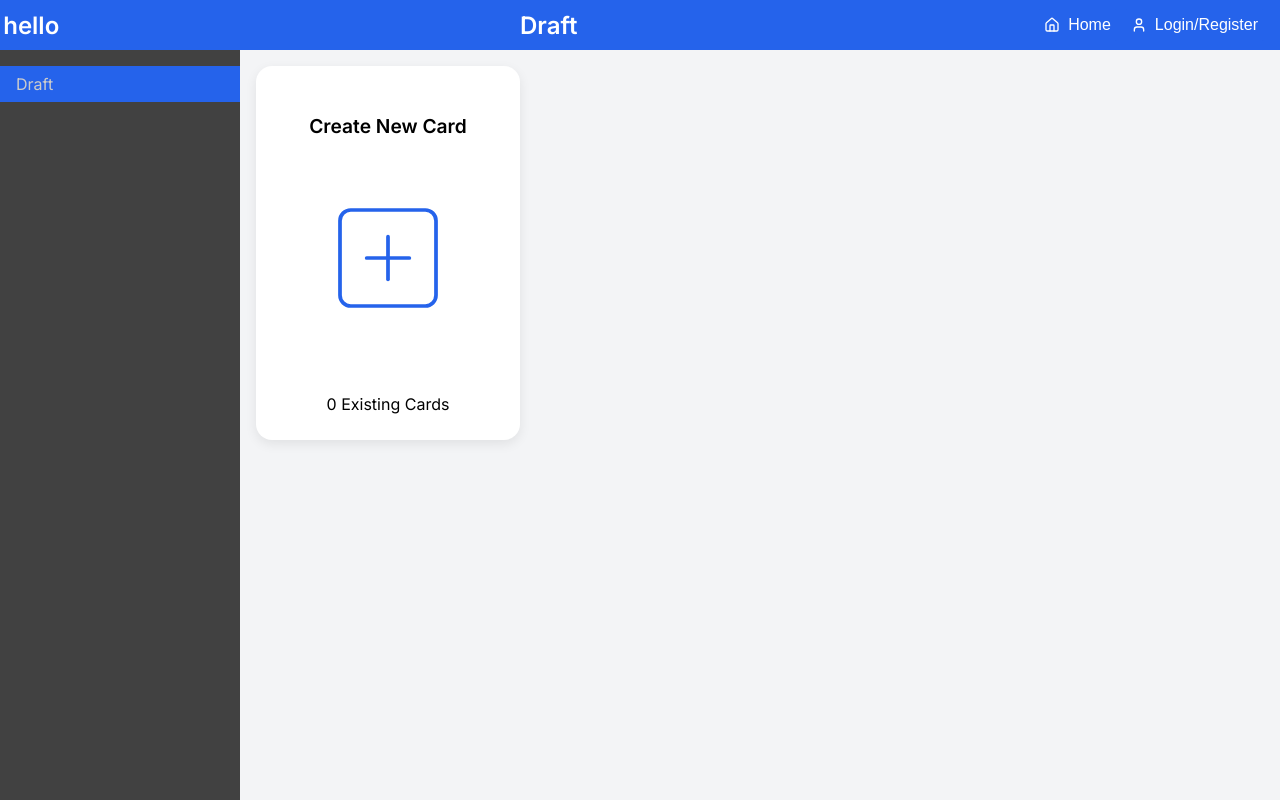
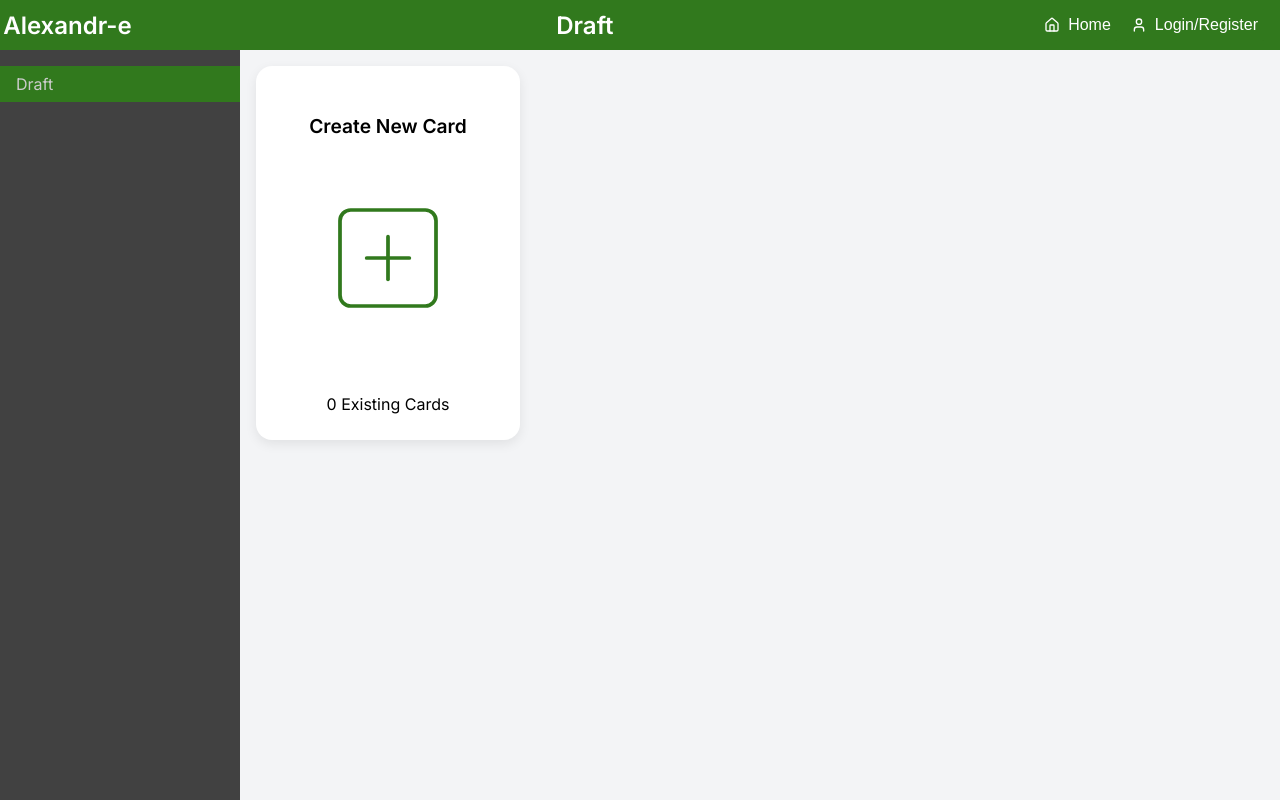
Before and after one commit to cknoe/AlexandrEFrontend, a React (Vite) app: page /draft in a window 1280 px wide. Built offline with nearby package versions, Linux system fonts and the light colour scheme.

Commit message:
color + name changes

```diff
--- a/index.html
+++ b/index.html
@@ -4,7 +4,7 @@
     <meta charset="UTF-8" />
     <link rel="icon" type="image/jpg" href="/schtroumpf.jpg" />
     <meta name="viewport" content="width=device-width, initial-scale=1.0" />
-    <title>Hello React</title>
+    <title>Alexandr-e</title>
   </head>
   <body style="margin: 0">
     <div id="root"></div>
--- a/src/components/Header.tsx
+++ b/src/components/Header.tsx
@@ -28,7 +28,7 @@ export default function Header() {
     <>
       <header className="header">
         <div className="header-left">
-          <h2 className="header-logo">hello</h2>
+          <h2 className="header-logo">Alexandr-e</h2>
         </div>
         <div className="header-center">
           <h2 className="header-title">{title}</h2>
--- a/src/css/main.css
+++ b/src/css/main.css
@@ -1,7 +1,7 @@
 @import url('https://fonts.googleapis.com/css2?family=Inter:wght@400;600&display=swap');
 
 html {
-  --main-color: #2563eb;
+  --main-color: #31791d;
   --collection-tray-width: 15em;
   height: 100%;
   font-family: 'Inter', sans-serif;
@@ -55,7 +55,7 @@ button {
 }
 
 button:hover {
-  background-color: #1d4ed8;
+  background-color: #1e4a12;
 }
 
 button:disabled {
```
